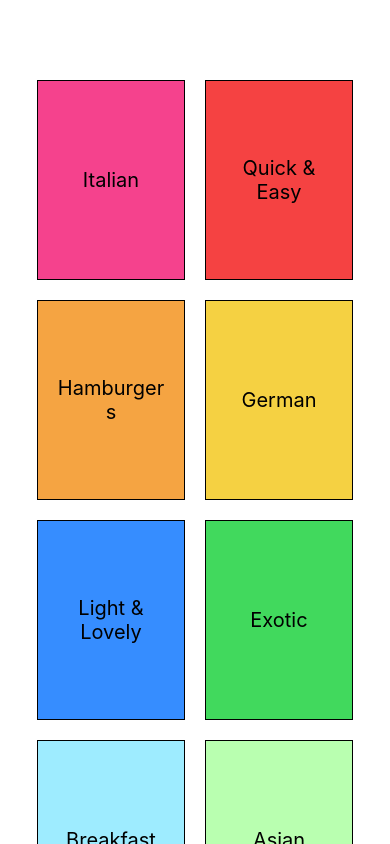
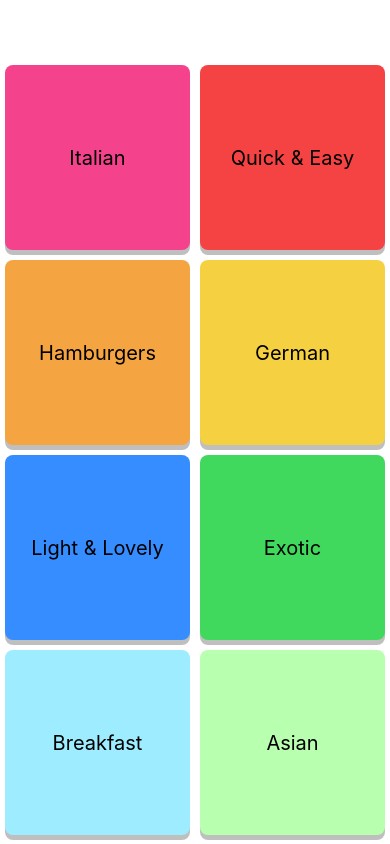
Before and after one commit to dbbrandt/rn-navigation-1, a React Native app: screen / in a window 390 px wide. Shown: the top 844 px of the page. Built offline with nearby package versions, Linux system fonts and the light colour scheme.

Commit message:
Added Button behavior Also fix flex behavior.

```diff
--- a/App.js
+++ b/App.js
@@ -1,11 +1,13 @@
 import { StatusBar } from 'expo-status-bar';
-import { StyleSheet, Text, View } from 'react-native';
-import HomePage from "./screens/homePage";
+import { StyleSheet, View, SafeAreaView } from 'react-native';
+import CategoriesScreen from "./screens/categoriesScreen";
 
 export default function App() {
   return (
     <View style={styles.container}>
-      <HomePage>Category Home Page!</HomePage>
+      <SafeAreaView>
+        <CategoriesScreen/>
+      </SafeAreaView>
       <StatusBar style="auto" />
     </View>
   );
@@ -16,7 +18,7 @@ const styles = StyleSheet.create({
     flex: 1,
     marginTop: 60,
     backgroundColor: '#fff',
-    alignItems: 'center',
-    justifyContent: 'center',
+    // alignItems: 'left',
+    // justifyContent: 'left',
   },
 });
--- a/app.json
+++ b/app.json
@@ -3,7 +3,7 @@
     "name": "rn-navigation-1",
     "slug": "rn-navigation-1",
     "version": "1.0.0",
-    "orientation": "portrait",
+    "orientation": "default",
     "icon": "./assets/icon.png",
     "userInterfaceStyle": "light",
     "splash": {
--- /dev/null
+++ b/components/categoryGrid.js
@@ -0,0 +1,60 @@
+import {View, Text, StyleSheet, Pressable, useWindowDimensions} from "react-native";
+
+function CategoryGrid({color, title}) {
+    const {height, width} = useWindowDimensions();
+    const boxMargin = 5;
+    const boxSideSize = width / 2 - (boxMargin * 2);
+
+    function handleButtonPress() {
+        console.log('Button Pressed');
+        return styles.buttonPressed
+    }
+
+    return (
+        <View style={[styles.gridItem,{backgroundColor: color, width: boxSideSize, height: boxSideSize, margin: boxMargin}]}>
+            <Pressable
+                android_ripple={{ color: 'grey'}}
+                style={({pressed}) => !pressed ? styles.button : styles.buttonPressed}
+            >
+                <View style={styles.innerItem}>
+                    <Text style={styles.categoryText}>{title}</Text>
+                </View>
+            </Pressable>
+        </View>
+
+    )
+}
+
+export default CategoryGrid;
+
+const styles = StyleSheet.create({
+    gridItem: {
+        flex: 1,
+        margin: 5,
+        height: 150,
+        borderRadius: 8,
+        elevation: 2,
+        backgroundColor: 'white',
+        shadowColor: 'black',
+        shadowOpacity: 0.25,
+        shadowOffset: { width: 0, height: 5},
+        showRadius: 8,
+    },
+    button: {
+        flex: 1,
+    },
+    buttonPressed: {
+        flex: 1,
+        opacity: 0.5,
+    },
+    innerItem: {
+        flex: 1,
+        margin: 5,
+        justifyContent: 'center',
+        alignItems: 'center',
+    },
+    categoryText: {
+        fontSize: 20,
+    },
+
+})
--- /dev/null
+++ b/screens/categoriesScreen.js
@@ -0,0 +1,32 @@
+import {View, Text, StyleSheet, FlatList} from "react-native";
+import {CATEGORIES} from "../data/dummy-data";
+import CategoryGrid from "../components/categoryGrid";
+
+function CategoriesScreen({children}) {
+
+    function renderCategoryItem(title, color) {
+        return (
+            <CategoryGrid color={color} title={title}/>
+        )
+    }
+
+    return (
+        <View style={styles.rootContainer}>
+            <FlatList
+                data={CATEGORIES}
+                numColumns={2}
+                keyExtractor={item => item.id}
+                renderItem={({item}) => (
+                    renderCategoryItem(item.title, item.color)
+                )}
+            />
+        </View>
+    )
+}
+
+export default CategoriesScreen;
+
+const styles = StyleSheet.create({
+    rootContainer: {
+    },
+})
--- a/screens/homePage.js
+++ /dev/null
@@ -1,49 +0,0 @@
-import {View, Text, StyleSheet, ScrollView} from "react-native";
-import {CATEGORIES} from "../data/dummy-data";
-
-function HomePage({children}) {
-
-    return (
-        <ScrollView>
-            <View style={styles.rootContainer}>
-                {CATEGORIES.map((category) => (
-                        <View style={[{backgroundColor: category.color}, styles.categoryContainer]}>
-                            <View style={styles.categoryContent}>
-                                <Text key={category.id}
-                                      style={styles.categoryText}>
-                                    {category.title}
-                                </Text>
-                            </View>
-                        </View>
-                    )
-                )}
-            </View>
-        </ScrollView>
-    )
-}
-
-export default HomePage;
-
-const styles = StyleSheet.create({
-    rootContainer: {
-        flex: 1,
-        flexDirection: 'row',
-        flexWrap: 'wrap',
-        justifyContent: 'center',
-        padding: 10,
-    },
-    categoryContainer: {
-        padding: 10,
-        width: '40%',
-        height: 200,
-        borderWidth: 1,
-        borderColor: 'black',
-        margin: 10,
-        justifyContent: 'center',
-    },
-    categoryText: {
-        fontSize: 20,
-        padding: 8,
-        textAlign: 'center',
-    }
-})
```
